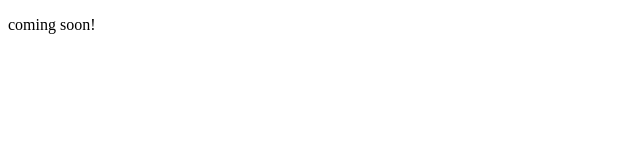
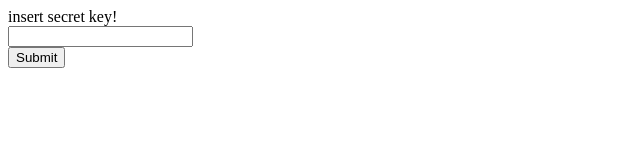
Before and after one commit to Puppy38/verify, a plain HTML site: page updater/index.html in a window 1280 px wide. Shown: the whole page, without its empty margins (0-640 px from the left). Drawn offline with Linux system fonts and the light colour scheme.

Commit message:
Update index.html

```diff
--- a/updater/index.html
+++ b/updater/index.html
@@ -4,6 +4,10 @@
   <title>verification!</title>
 </head>
 <body>
-  <p> coming soon! </p>
+ <form>
+  <label for="key">insert secret key!</label><br>
+  <input type="text" id="key" name="key"><br>
+  <input type="submit">
+</form>
 </body>
 </html>
```
